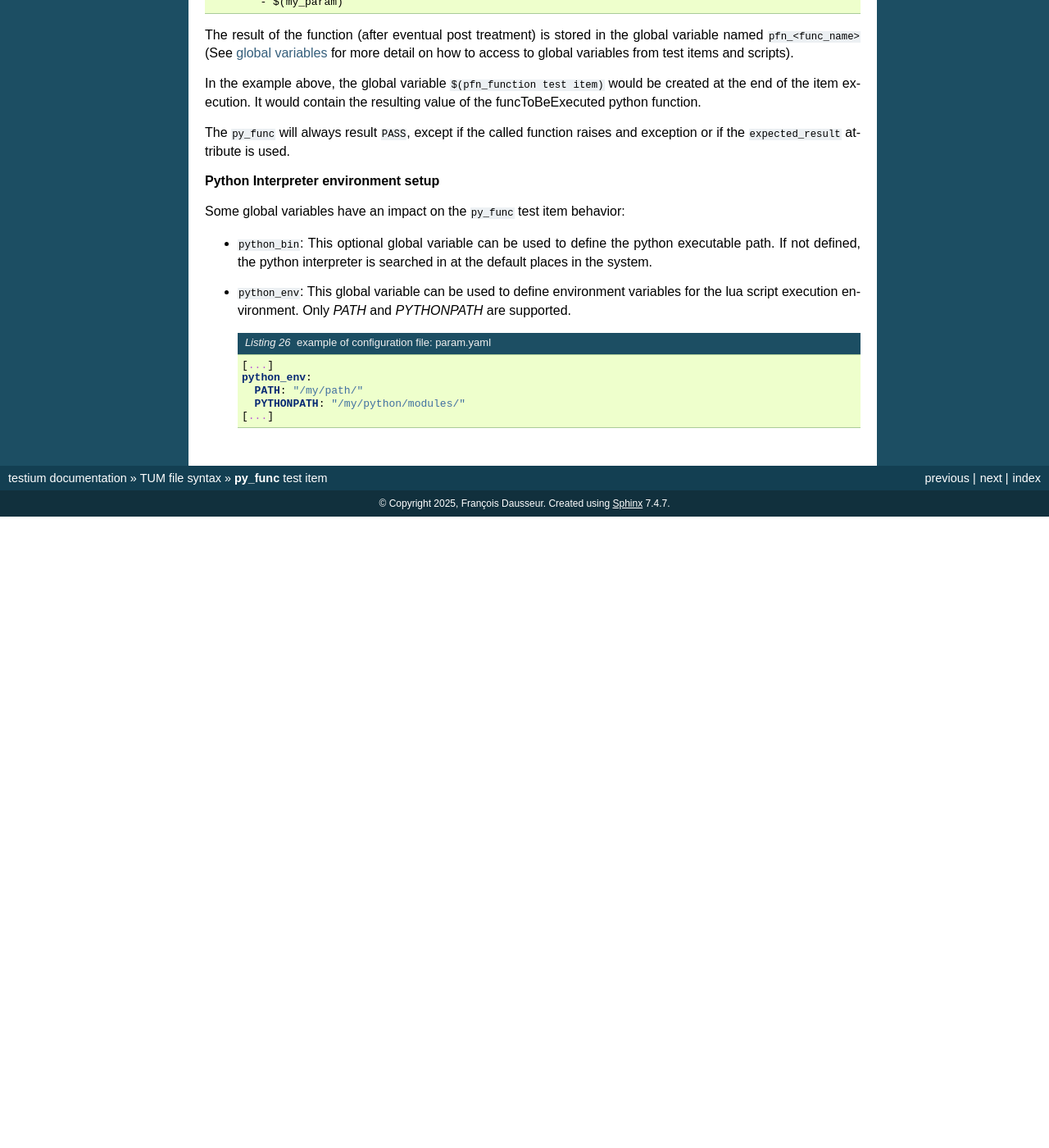
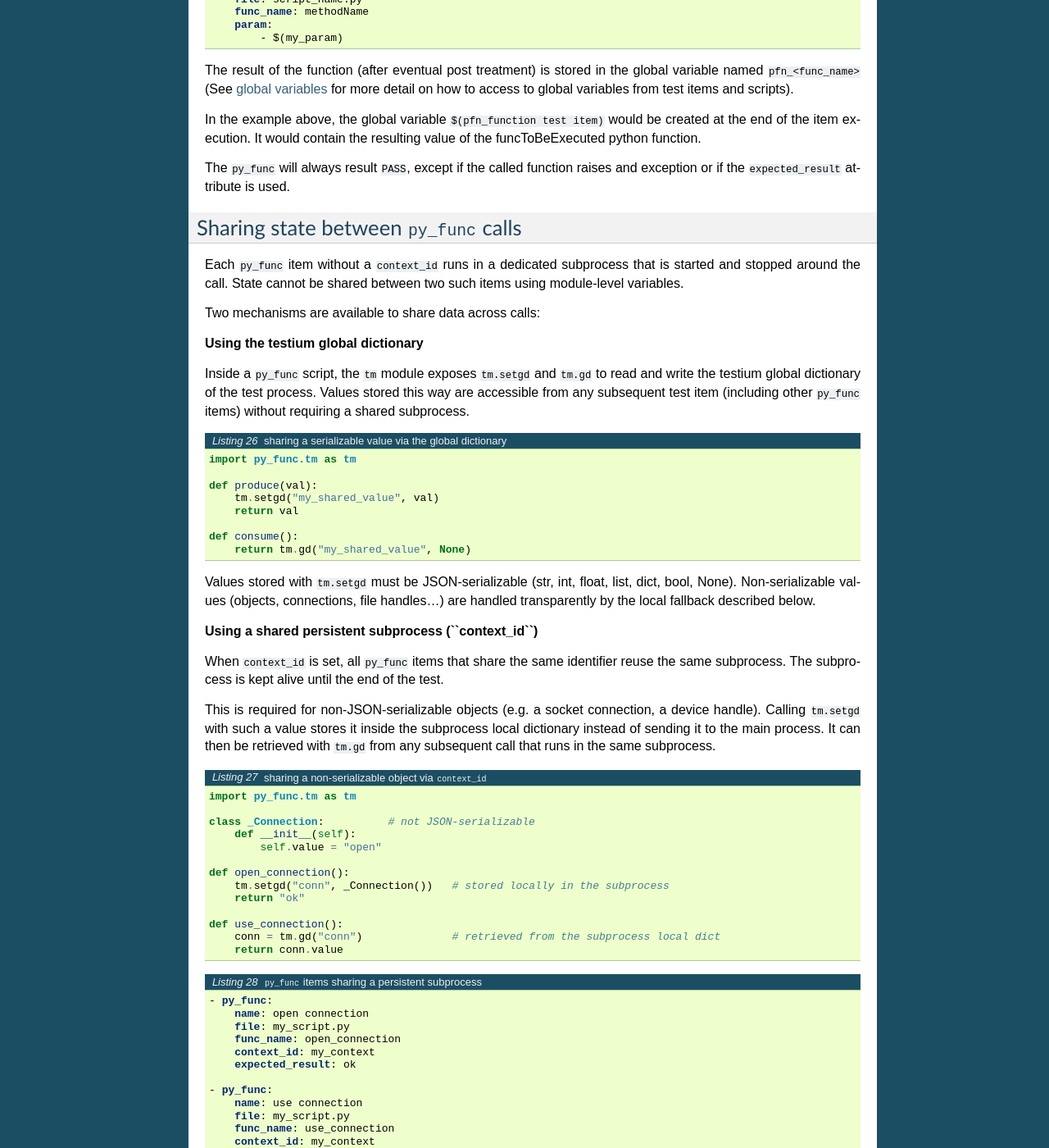
Before and after one commit to testium-HIL/testium, a Sphinx documentation site: the page built from doc/manual/sphinx/source/test_items/py_func_test_item.rst, in a window 1280 px wide and 1400 px high, scrolled down 1511 px. Shown: the whole window at 82% size. Built offline with Sphinx 7.4.7, drawn with Linux system fonts in a browser that asks for light colours; before the commit the page ends 2141 px from its top, so only the background shows below that; some of the changed text lies outside the part shown.

Commit message:
Add context_id to py_func and lua_func for shared persistent subprocess
- py_func and lua_func items accept a context_id parameter; items sharing
  the same id reuse the same subprocess for the duration of the test run
- Subprocess-side tm.setgd/tm.gd use a local fallback dict for non-JSON-
  serializable values (py_func only); serializable values reach the main
  process global dict and are accessible from any test item or subprocess
- Shared subprocess engines are cleaned up in process.py finally block
- LuaProcessBase gains is_alive() (was missing, broke all lua_func items)
- Validation tests cover serializable sharing across different context ids,
  non-serializable sharing within the same context_id, and cross-item access
- RST documentation updated for both py_func and lua_func items

Co-Authored-By: Claude Sonnet 4.6 <noreply@anthropic.com>

```diff
--- a/doc/manual/sphinx/source/test_items/py_func_test_item.rst
+++ b/doc/manual/sphinx/source/test_items/py_func_test_item.rst
@@ -89,6 +89,9 @@ some of which being mandatory.
 * ``param``: This is a list of parameters that are passed to the function
   in the order they are presented in the script. These parameters are not
   mandatory and are highly dependent of the function prototype.
+* ``context_id``: Optional. When set, all ``py_func`` items sharing the same
+  ``context_id`` value run inside the same persistent Python subprocess for the
+  duration of the test. See :ref:`py_func context<sec_py_func_context>` for details.
 
 .. code-block:: yaml
     :caption: ``py_func`` test item example of usage
@@ -111,6 +114,86 @@ value of the funcToBeExecuted python function.
 The ``py_func`` will always result ``PASS``, except if the called function raises
 and exception or if the ``expected_result`` attribute is used.
 
+.. _sec_py_func_context:
+
+Sharing state between ``py_func`` calls
+------------------------------------------
+
+Each ``py_func`` item without a ``context_id`` runs in a dedicated subprocess that
+is started and stopped around the call. State cannot be shared between two such
+items using module-level variables.
+
+Two mechanisms are available to share data across calls:
+
+**Using the testium global dictionary**
+
+Inside a ``py_func`` script, the ``tm`` module exposes ``tm.setgd`` and ``tm.gd``
+to read and write the testium global dictionary of the test process. Values stored
+this way are accessible from any subsequent test item (including other ``py_func``
+items) without requiring a shared subprocess.
+
+.. code-block:: python
+    :caption: sharing a serializable value via the global dictionary
+
+    import py_func.tm as tm
+
+    def produce(val):
+        tm.setgd("my_shared_value", val)
+        return val
+
+    def consume():
+        return tm.gd("my_shared_value", None)
+
+Values stored with ``tm.setgd`` must be JSON-serializable (str, int, float, list,
+dict, bool, None). Non-serializable values (objects, connections, file handles…)
+are handled transparently by the local fallback described below.
+
+**Using a shared persistent subprocess (``context_id``)**
+
+When ``context_id`` is set, all ``py_func`` items that share the same identifier
+reuse the same subprocess. The subprocess is kept alive until the end of the test.
+
+This is required for non-JSON-serializable objects (e.g. a socket connection, a
+device handle). Calling ``tm.setgd`` with such a value stores it inside the
+subprocess local dictionary instead of sending it to the main process. It can then
+be retrieved with ``tm.gd`` from any subsequent call that runs in the same subprocess.
+
+.. code-block:: python
+    :caption: sharing a non-serializable object via ``context_id``
+
+    import py_func.tm as tm
+
+    class _Connection:          # not JSON-serializable
+        def __init__(self):
+            self.value = "open"
+
+    def open_connection():
+        tm.setgd("conn", _Connection())   # stored locally in the subprocess
+        return "ok"
+
+    def use_connection():
+        conn = tm.gd("conn")              # retrieved from the subprocess local dict
+        return conn.value
+
+.. code-block:: yaml
+    :caption: ``py_func`` items sharing a persistent subprocess
+
+    - py_func:
+        name: open connection
+        file: my_script.py
+        func_name: open_connection
+        context_id: my_context
+        expected_result: ok
+
+    - py_func:
+        name: use connection
+        file: my_script.py
+        func_name: use_connection
+        context_id: my_context
+        expected_result: open
+
+The shared subprocess is automatically stopped at the end of the test run.
+
 **Python Interpreter environment setup**
 
 Some global variables have an impact on the ``py_func`` test item behavior:
```
Also changed, not shown: doc/manual/sphinx/source/test_items/lua_func_test_item.rst (+62 -4 lines), 10 other files.
